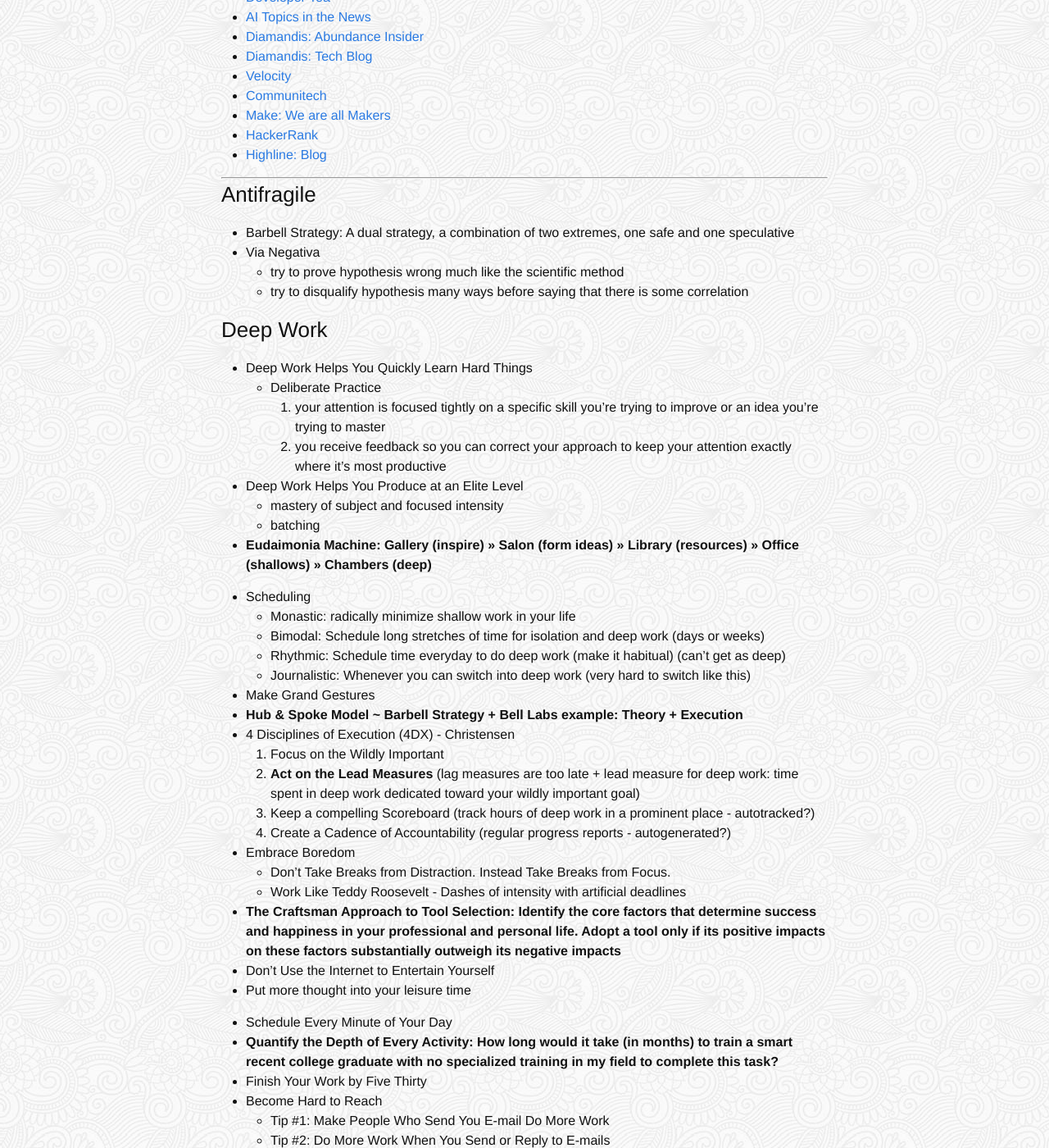
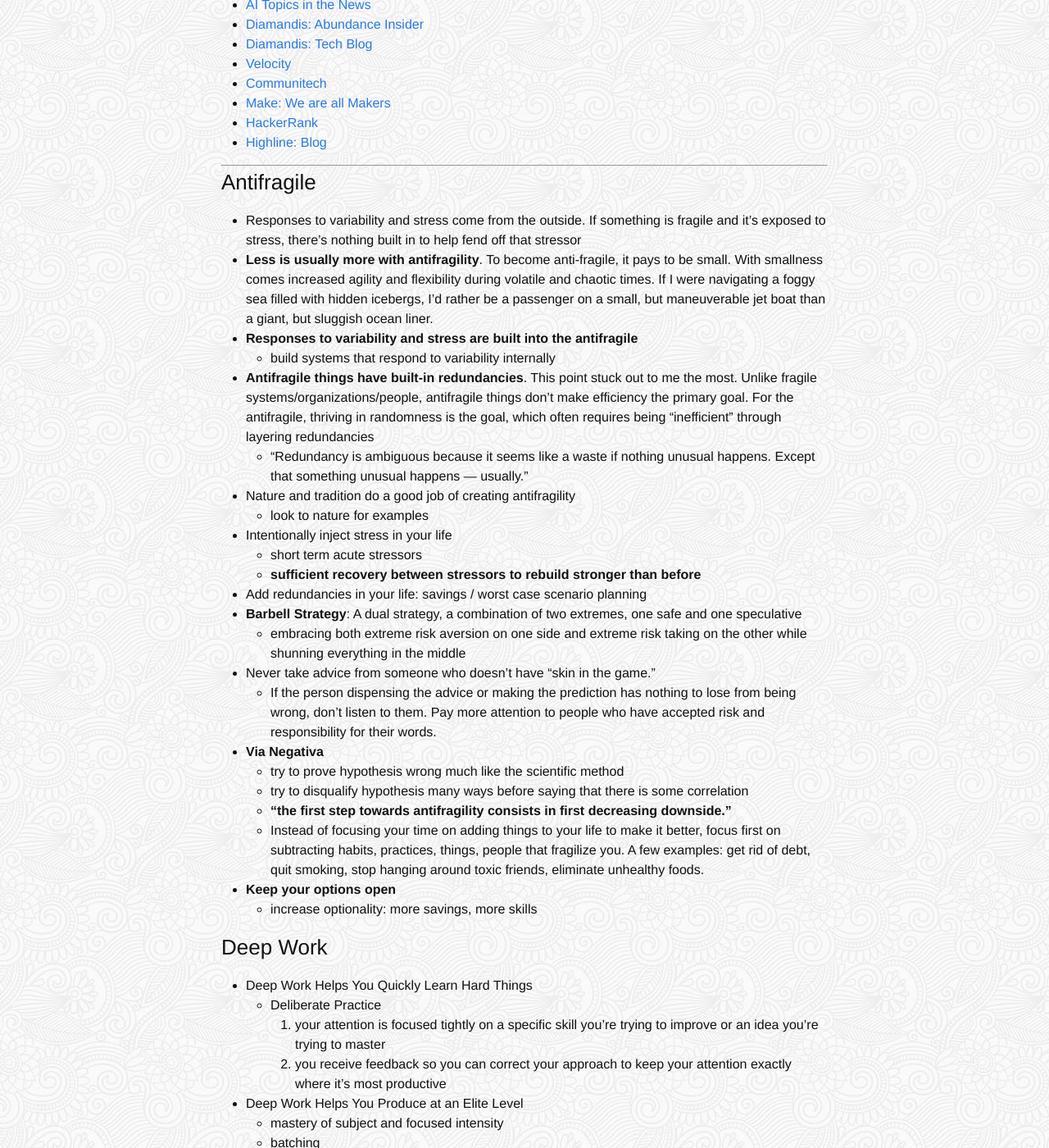
Before and after one commit to reinhardt021/reinhardt021.github.io, a Jekyll site: the page built from about.md, in a window 1280 px wide and 1400 px high, scrolled down 2180 px. Shown: the whole window at 82% size. Built offline with Jekyll 4.4.1, drawn with Linux system fonts in a browser that asks for light colours; some of the changed text lies outside the part shown.

Commit message:
more notes on Antifragility

```diff
--- a/about.md
+++ b/about.md
@@ -8,10 +8,7 @@
 
 <!-- ![My Image]({{ site.url }}/assets/ReinhardtCagara.jpg){: #profile-pic} -->
 <p>
-  Hey! I'm <a href="https://www.dropbox.com/s/8edipfuhuxvkek8/Reinhardt%20Cagara.pdf?dl=0">Reinhardt Cagara</a>. Pleasure to have you here :)
-</p>
-<p>
-  Black Belt, Bboy, Mathmematician. Dancing to the rhythm of exploration through the physical and digital realms. Student of Life, Lover of Lists, Admirer of Alliteration.
+  Hey! This is <a href="https://www.dropbox.com/s/8edipfuhuxvkek8/Reinhardt%20Cagara.pdf?dl=0">Reinhardt Cagara</a>. Black Belt, Bboy, Mathmematician. Dancing to the rhythm of exploration through the physical and digital realms. Student of Life, Lover of Lists, Admirer of Alliteration. Pleasure to have you here :)
 </p>
 
 ---------
@@ -81,10 +78,29 @@
 ---
 
 ### Antifragile
-* Barbell Strategy: A dual strategy, a combination of two extremes, one safe and one speculative
-* Via Negativa
-  - try to prove hypothesis wrong much like the scientific method
-  - try to disqualify hypothesis many ways before saying that there is some correlation
+* Responses to variability and stress come from the outside. If something is fragile and it’s exposed to stress, there’s nothing built in to help fend off that stressor
+* **Less is usually more with antifragility**. To become anti-fragile, it pays to be small. With smallness comes increased agility and flexibility during volatile and chaotic times. If I were navigating a foggy sea filled with hidden icebergs, I’d rather be a passenger on a small, but maneuverable jet boat than a giant, but sluggish ocean liner.
+* **Responses to variability and stress are built into the antifragile**
+  * build systems that respond to variability internally
+* **Antifragile things have built-in redundancies**. This point stuck out to me the most. Unlike fragile systems/organizations/people, antifragile things don’t make efficiency the primary goal. For the antifragile, thriving in randomness is the goal, which often requires being “inefficient” through layering redundancies
+  * “Redundancy is ambiguous because it seems like a waste if nothing unusual happens. Except that something unusual happens — usually.”
+* Nature and tradition do a good job of creating antifragility
+  * look to nature for examples
+* Intentionally inject stress in your life
+  * short term acute stressors
+  * **sufficient recovery between stressors to rebuild stronger than before**
+* Add redundancies in your life: savings / worst case scenario planning
+* **Barbell Strategy**: A dual strategy, a combination of two extremes, one safe and one speculative
+  * embracing both extreme risk aversion on one side and extreme risk taking on the other while shunning everything in the middle
+* Never take advice from someone who doesn’t have “skin in the game.”
+  * If the person dispensing the advice or making the prediction has nothing to lose from being wrong, don’t listen to them. Pay more attention to people who have accepted risk and responsibility for their words.
+* **Via Negativa**
+  * try to prove hypothesis wrong much like the scientific method
+  * try to disqualify hypothesis many ways before saying that there is some correlation
+  * **“the first step towards antifragility consists in first decreasing downside.”**
+  * Instead of focusing your time on adding things to your life to make it better, focus first on subtracting habits, practices, things, people that fragilize you. A few examples: get rid of debt, quit smoking, stop hanging around toxic friends, eliminate unhealthy foods.
+* **Keep your options open**
+  * increase optionality: more savings, more skills
 
 ### Deep Work
 * Deep Work Helps You Quickly Learn Hard Things
```
